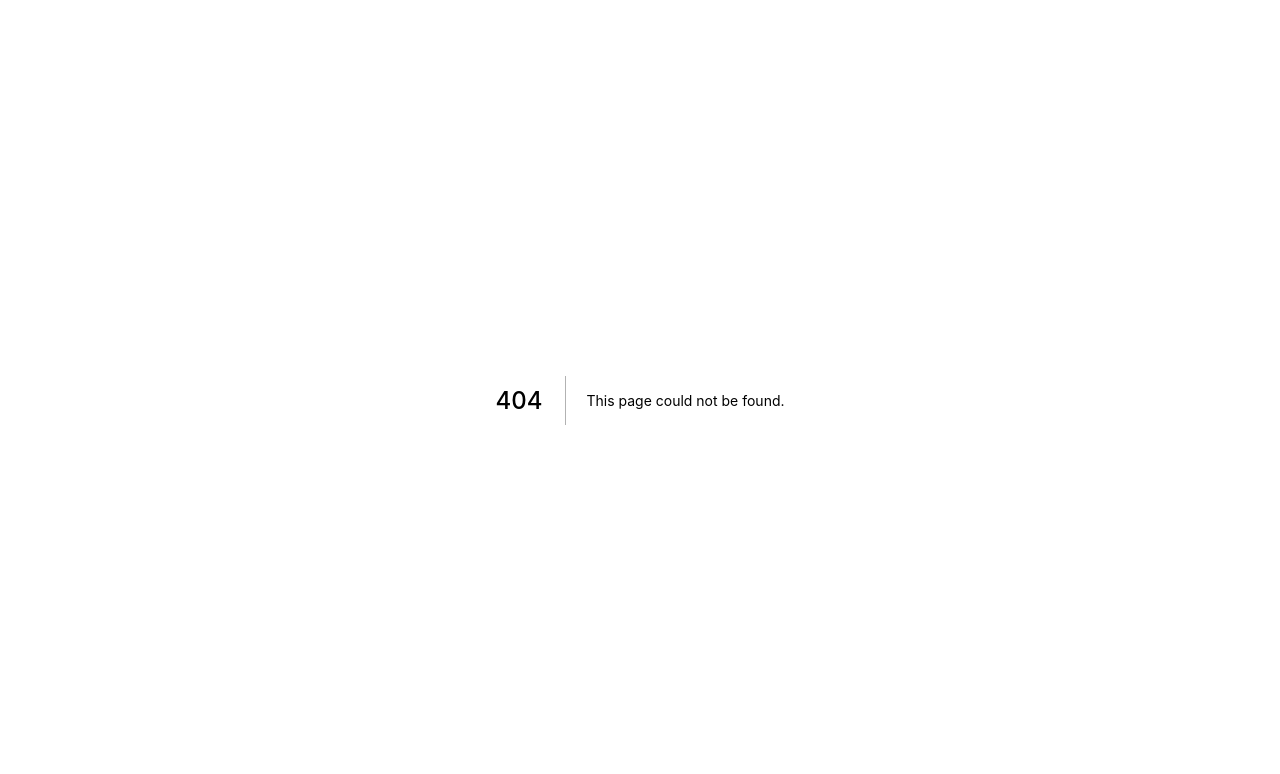
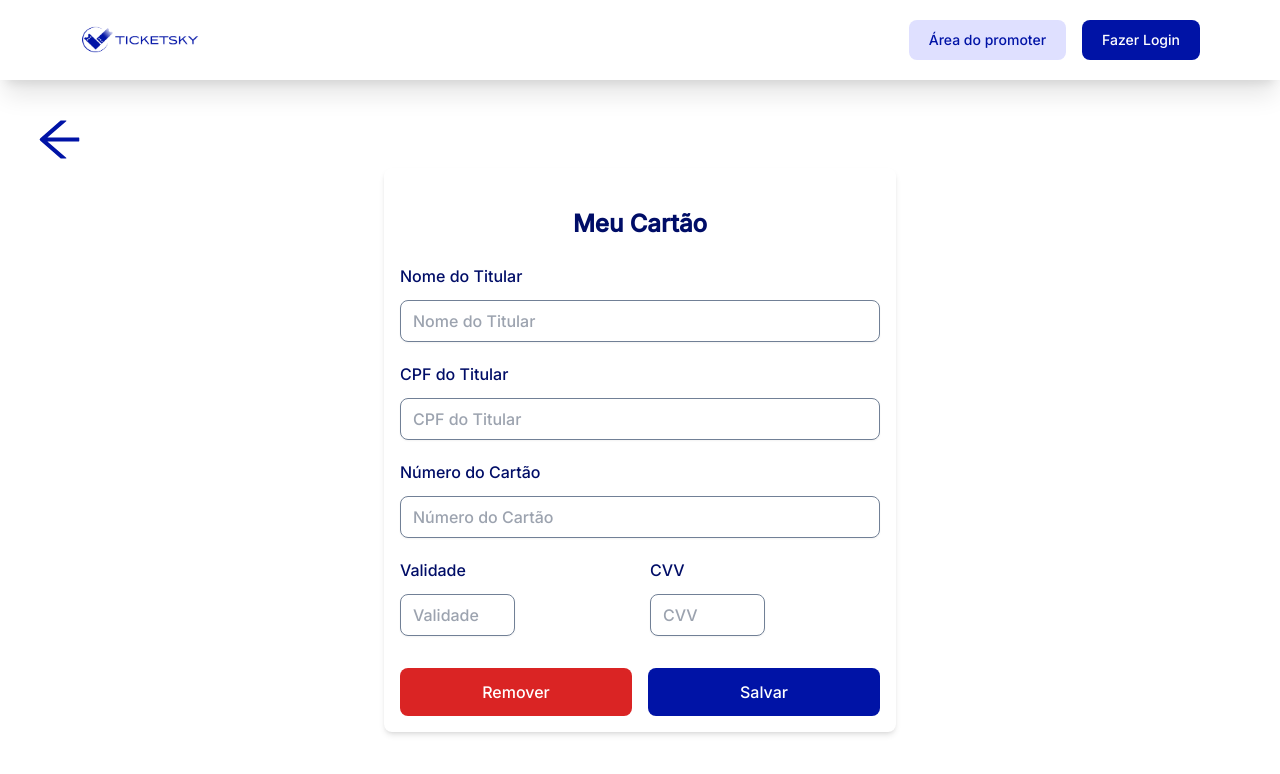
Before and after one commit to GambiarraTech/ticket-sky, a Next.js app: page /cliente/meuCartao in a window 1280 px wide. Before the commit this address had no page. Shown: the top 774 px of the page. Built offline with nearby package versions, Linux system fonts and the light colour scheme.

Commit message:
update cartao

```diff
--- a/src/components/cliente/NavbarCliente.tsx
+++ b/src/components/cliente/NavbarCliente.tsx
@@ -24,6 +24,9 @@
           rightComponent={
             <IconMenuButton color="#0013a6">
               <li onClick={() => setOpenModalMeuPerfil(true)}>Meu Perfil</li>
+              <li>
+                <Link href="/cliente/meuCartao">Meu Cartão</Link>
+              </li>
               <li>
                 <Link href="/cliente/meusIngressos">Meus Ingressos</Link>
               </li>
```
Also changed, not shown: src/components/cliente/CartaoCredito.tsx (deleted, +0 -8 lines), src/pages/cliente/meuCartao.tsx (renamed from src/pages/cliente/telacartao.tsx).
